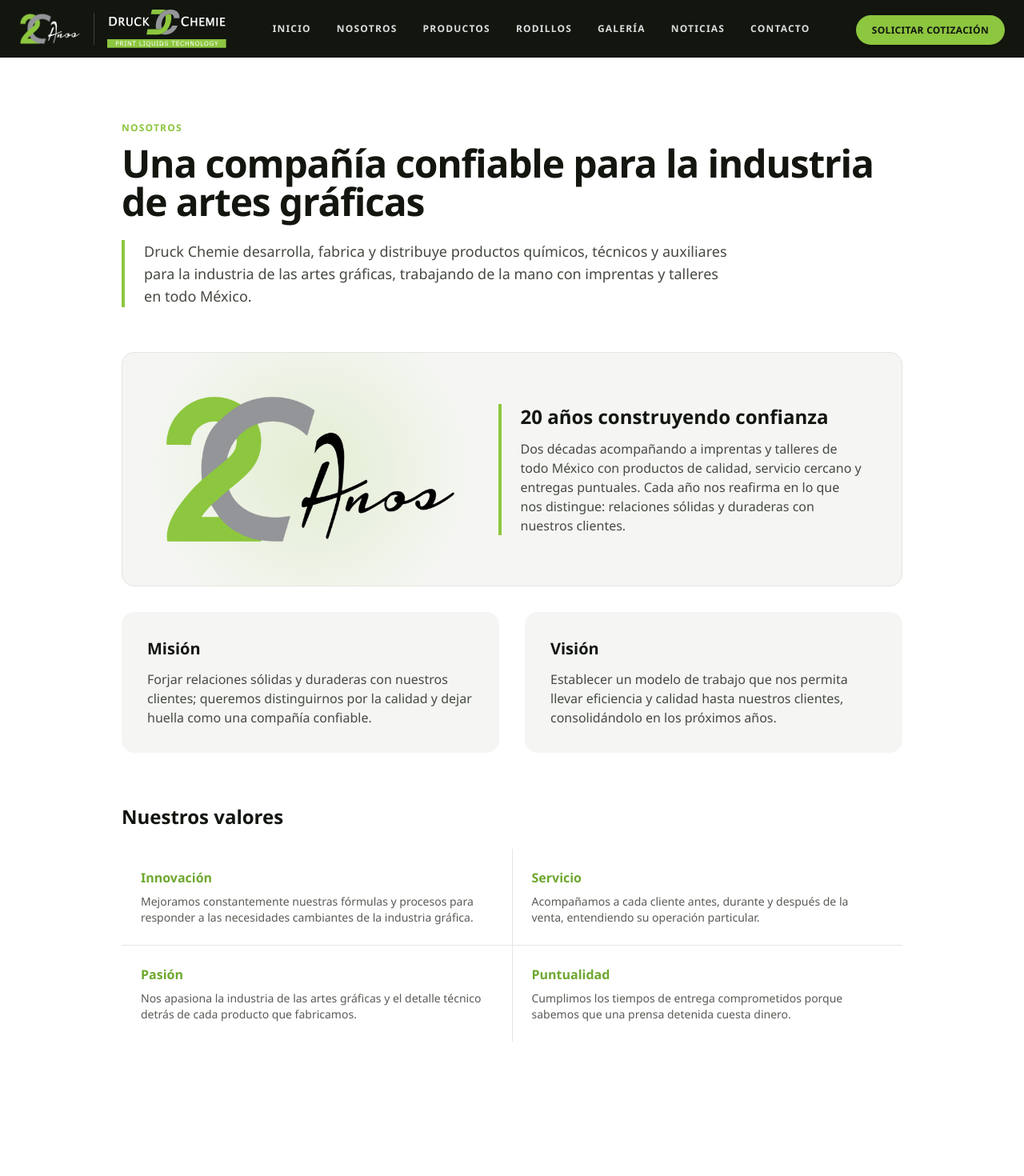
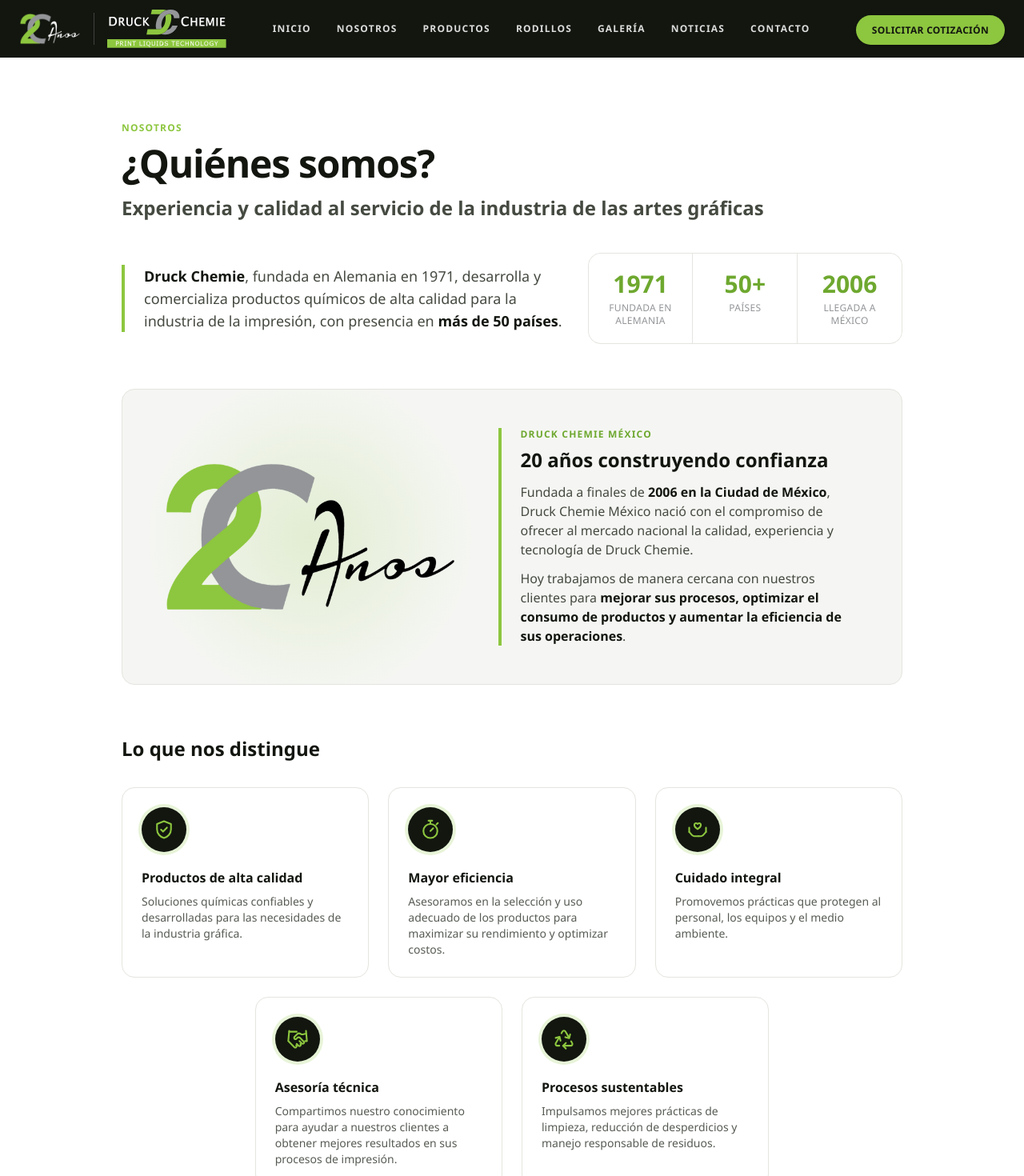
Before and after one commit to sistemasdruck-bit/druckchemie-web, a Next.js app: page /nosotros in a window 1280 px wide. Shown: the top 1470 px of the page at 80% size. Built offline with nearby package versions, Linux system fonts and the light colour scheme.

Commit message:
Nosotros: seccion Quienes somos con Druck Chemie global, Mexico y pilares
Added a description to the metadata and updated the page content to reflect the company's identity and mission.

```diff
--- a/src/app/nosotros/page.tsx
+++ b/src/app/nosotros/page.tsx
@@ -2,6 +2,8 @@ import type { Metadata } from "next";
 
 export const metadata: Metadata = {
   title: "Nosotros | Druck Chemie México",
+  description:
+    "Druck Chemie, fundada en Alemania en 1971 y presente en más de 50 países; en México desde 2006 con productos químicos de alta calidad para la industria de la impresión.",
 };
 
 const valores = [
@@ -23,6 +25,87 @@ const valores = [
   },
 ];
 
+type Pilar = { titulo: string; texto: string; icono: React.ReactNode };
+
+const iconProps = {
+  width: 28,
+  height: 28,
+  viewBox: "0 0 24 24",
+  fill: "none",
+  stroke: "currentColor",
+  strokeWidth: 1.8,
+  strokeLinecap: "round" as const,
+  strokeLinejoin: "round" as const,
+  "aria-hidden": true,
+};
+
+const pilares: Pilar[] = [
+  {
+    titulo: "Productos de alta calidad",
+    texto:
+      "Soluciones químicas confiables y desarrolladas para las necesidades de la industria gráfica.",
+    icono: (
+      <svg {...iconProps}>
+        <path d="M12 3 4.5 6v5.5c0 4.6 3.2 8.4 7.5 9.5 4.3-1.1 7.5-4.9 7.5-9.5V6L12 3Z" />
+        <path d="m8.8 12 2.2 2.2 4.2-4.4" />
+      </svg>
+    ),
+  },
+  {
+    titulo: "Mayor eficiencia",
+    texto:
+      "Asesoramos en la selección y uso adecuado de los productos para maximizar su rendimiento y optimizar costos.",
+    icono: (
+      <svg {...iconProps}>
+        <circle cx="12" cy="13.5" r="7.5" />
+        <path d="M10 2.5h4M12 2.5V6M12 13.5l3-3M18.5 6.5l1.5-1.5" />
+      </svg>
+    ),
+  },
+  {
+    titulo: "Cuidado integral",
+    texto:
+      "Promovemos prácticas que protegen al personal, los equipos y el medio ambiente.",
+    icono: (
+      <svg {...iconProps}>
+        <path d="M12 11.5s-3.5-2.1-3.5-4.4A1.9 1.9 0 0 1 12 6a1.9 1.9 0 0 1 3.5 1.1c0 2.3-3.5 4.4-3.5 4.4Z" />
+        <path d="M3 14.5l3.2 3.6c.6.6 1.4 1 2.3 1H13" />
+        <path d="M21 14.5l-3.2 3.6c-.6.6-1.4 1-2.3 1H13" />
+        <path d="M3 14.5V10M21 14.5V10" />
+      </svg>
+    ),
+  },
+  {
+    titulo: "Asesoría técnica",
+    texto:
+      "Compartimos nuestro conocimiento para ayudar a nuestros clientes a obtener mejores resultados en sus procesos de impresión.",
+    icono: (
+      <svg {...iconProps}>
+        <path d="m11 17 2 2a1.4 1.4 0 0 0 2-2" />
+        <path d="m14 14 2.5 2.5a1.4 1.4 0 0 0 2-2l-3.9-3.9a2.1 2.1 0 0 0-3 0l-.9.9a1.4 1.4 0 0 1-2-2l2.8-2.8a3 3 0 0 1 3.6-.5l.5.3a2.8 2.8 0 0 0 2 .3L21 6" />
+        <path d="m21 3 1 11h-2" />
+        <path d="M3 3 2 14l6.5 6.5a1.4 1.4 0 0 0 2-2" />
+        <path d="M3 4h8" />
+      </svg>
+    ),
+  },
+  {
+    titulo: "Procesos sustentables",
+    texto:
+      "Impulsamos mejores prácticas de limpieza, reducción de desperdicios y manejo responsable de residuos.",
+    icono: (
+      <svg {...iconProps}>
+        <path d="M7 19H4.8a1.8 1.8 0 0 1-1.6-2.7L7.2 9.5" />
+        <path d="M11 19h8.2a1.8 1.8 0 0 0 1.6-2.7l-1.2-2.1" />
+        <path d="m14 16-3 3 3 3" />
+        <path d="M8.3 13.6 7.2 9.5 3.1 10.6" />
+        <path d="m9.3 5.6 1.1-1.9a1.8 1.8 0 0 1 3.1 0l3.9 6.7" />
+        <path d="m13.4 9.8 4.1 1.1 1.1-4.1" />
+      </svg>
+    ),
+  },
+];
+
 export default function NosotrosPage() {
   return (
     <div className="mx-auto max-w-5xl px-6 py-20">
@@ -30,15 +113,41 @@ export default function NosotrosPage() {
         Nosotros
       </p>
       <h1 className="mt-3 text-4xl font-extrabold tracking-tight text-brand-navy sm:text-5xl">
-        Una compañía confiable para la industria de artes gráficas
+        ¿Quiénes somos?
       </h1>
-      <p className="mt-6 max-w-3xl border-l-4 border-brand-accent pl-6 text-lg text-brand-blue">
-        Druck Chemie desarrolla, fabrica y distribuye productos químicos,
-        técnicos y auxiliares para la industria de las artes gráficas,
-        trabajando de la mano con imprentas y talleres en todo México.
+      <p className="mt-4 text-xl font-semibold text-brand-blue sm:text-2xl">
+        Experiencia y calidad al servicio de la industria de las artes
+        gráficas
       </p>
 
-      {/* 20 años */}
+      {/* Druck Chemie global + datos clave */}
+      <div className="mt-10 grid gap-8 md:grid-cols-[minmax(0,1.4fr)_minmax(0,1fr)] md:items-center">
+        <p className="border-l-4 border-brand-accent pl-6 text-lg text-brand-blue">
+          <strong className="text-brand-navy">Druck Chemie</strong>, fundada
+          en Alemania en 1971, desarrolla y comercializa productos químicos de
+          alta calidad para la industria de la impresión, con presencia en{" "}
+          <strong className="text-brand-navy">más de 50 países</strong>.
+        </p>
+        <dl className="grid grid-cols-3 gap-[1px] overflow-hidden rounded-2xl border border-brand-line bg-brand-line text-center">
+          {[
+            { dato: "1971", etiqueta: "Fundada en Alemania" },
+            { dato: "50+", etiqueta: "Países" },
+            { dato: "2006", etiqueta: "Llegada a México" },
+          ].map((d) => (
+            <div key={d.etiqueta} className="bg-white px-3 py-5">
+              <dt className="sr-only">{d.etiqueta}</dt>
+              <dd className="text-2xl font-extrabold text-brand-accent-dark sm:text-3xl">
+                {d.dato}
+              </dd>
+              <dd className="mt-1 text-xs font-medium uppercase tracking-wide text-brand-steel">
+                {d.etiqueta}
+              </dd>
+            </div>
+          ))}
+        </dl>
+      </div>
+
+      {/* Druck Chemie México */}
       <div className="mt-14 grid items-center gap-8 overflow-hidden rounded-2xl border border-brand-line bg-brand-mist p-8 md:grid-cols-[minmax(0,0.9fr)_minmax(0,1.1fr)] md:gap-12 md:p-12">
         <div className="relative mx-auto w-full max-w-sm">
           <div
@@ -55,19 +164,51 @@ export default function NosotrosPage() {
           />
         </div>
         <div className="border-l-4 border-brand-accent pl-6">
-          <h2 className="text-2xl font-extrabold text-brand-navy">
+          <p className="text-xs font-semibold uppercase tracking-widest text-brand-accent-dark">
+            Druck Chemie México
+          </p>
+          <h2 className="mt-2 text-2xl font-extrabold text-brand-navy">
             20 años construyendo confianza
           </h2>
           <p className="mt-3 text-brand-blue">
-            Dos décadas acompañando a imprentas y talleres de todo México con
-            productos de calidad, servicio cercano y entregas puntuales. Cada
-            año nos reafirma en lo que nos distingue: relaciones sólidas y
-            duraderas con nuestros clientes.
+            Fundada a finales de <strong className="text-brand-navy">2006 en la Ciudad de México</strong>,
+            Druck Chemie México nació con el compromiso de ofrecer al mercado
+            nacional la calidad, experiencia y tecnología de Druck Chemie.
+          </p>
+          <p className="mt-3 text-brand-blue">
+            Hoy trabajamos de manera cercana con nuestros clientes para{" "}
+            <strong className="text-brand-navy">
+              mejorar sus procesos, optimizar el consumo de productos y
+              aumentar la eficiencia de sus operaciones
+            </strong>
+            .
           </p>
         </div>
       </div>
 
-      <div className="mt-8 grid grid-cols-1 gap-8 sm:grid-cols-2">
+      {/* Lo que nos distingue */}
+      <div className="mt-16">
+        <h2 className="text-2xl font-extrabold text-brand-navy">
+          Lo que nos distingue
+        </h2>
+        <div className="mt-8 grid grid-cols-1 gap-6 sm:grid-cols-2 lg:grid-cols-6">
+          {pilares.map((p, i) => (
+            <div
+              key={p.titulo}
+              className={`group relative rounded-2xl border border-brand-line bg-white p-6 transition hover:-translate-y-1 hover:border-brand-accent hover:shadow-lg lg:col-span-2 ${
+                i === 3 ? "lg:col-start-2" : ""
+              }`}
+            >
+              <div className="flex h-14 w-14 items-center justify-center rounded-full bg-brand-navy text-brand-accent ring-4 ring-brand-accent/20 transition group-hover:bg-brand-accent group-hover:text-white">
+                {p.icono}
+              </div>
+              <h3 className="mt-5 font-bold text-brand-navy">{p.titulo}</h3>
+              <p className="mt-2 text-sm text-brand-blue/90">{p.texto}</p>
+            </div>
+          ))}
+        </div>
+      </div>
+      <div className="mt-16 grid grid-cols-1 gap-8 sm:grid-cols-2">
         <div className="rounded-2xl bg-brand-mist p-8">
           <h2 className="text-xl font-bold text-brand-navy">Misión</h2>
           <p className="mt-3 text-brand-blue">
```
